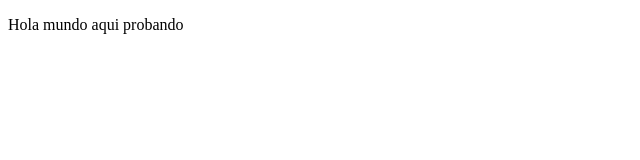
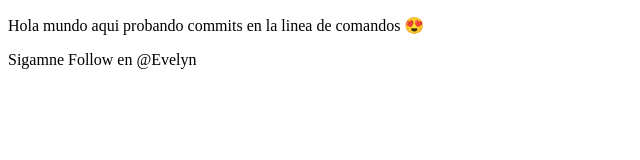
Before and after one commit to EvelynDevia29/frontendDeveloper, a plain HTML site: page index.html in a window 1280 px wide. Shown: the whole page, without its empty margins (0-640 px from the left). Drawn offline with Linux system fonts and the light colour scheme.

Commit message:
cambios agreague instagram

```diff
--- a/index.html
+++ b/index.html
@@ -7,6 +7,7 @@
     <title>Document</title>
 </head>
 <body>
-    <p>Hola mundo aqui probando</p>
+    <p>Hola mundo aqui probando commits en la linea de comandos 😍</p>
+    <p>Sigamne Follow en @Evelyn</p>
 </body>
 </html>
```
